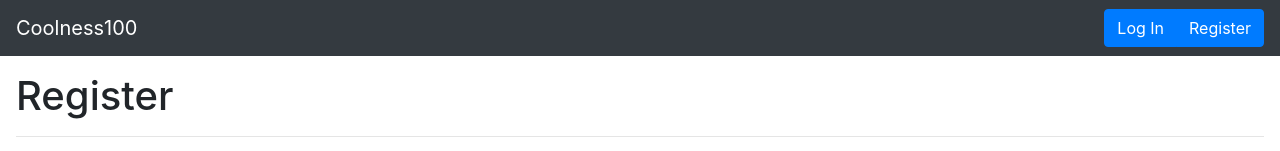
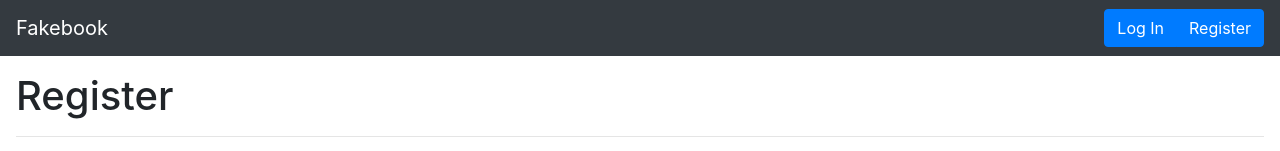
Before and after one commit to ElCholoGamer/fakebook, a React app: page /register in a window 1280 px wide. Shown: the top 151 px of the page. Built offline with nearby package versions, Linux system fonts and the light colour scheme.

Commit message:
rename to fakebook (sounds a lot better tbh)

```diff
--- a/package.json
+++ b/package.json
@@ -1,9 +1,9 @@
 {
-	"name": "coolness100",
+	"name": "fakebook",
 	"description": "The social network absolutely no one asked for",
 	"version": "1.0.0",
-	"repository": "https://github.com/ElCholoGamer/coolness100.git",
-	"homepage": "https://github.com/ElCholoGamer/coolness100#README.md",
+	"repository": "https://github.com/ElCholoGamer/fakebook.git",
+	"homepage": "https://github.com/ElCholoGamer/fakebook#README.md",
 	"author": "ElCholoGamer <josedanielgrayson@gmail.com>",
 	"license": "MIT",
 	"private": true,
--- a/public/index.html
+++ b/public/index.html
@@ -4,7 +4,7 @@
 		<meta charset="UTF-8" />
 		<meta name="viewport" content="width=device-width, initial-scale=1.0" />
 		<link rel="icon" href="/favicon.ico" />
-		<title>Coolness100</title>
+		<title>Fakebook</title>
 	</head>
 	<body>
 		<noscript>you dont have javascript enabled? thats cringe bro</noscript>
--- a/src/app/components/Header.tsx
+++ b/src/app/components/Header.tsx
@@ -20,7 +20,7 @@ const Header: React.FC<Props> = ({ user }) => {
 
 	return (
 		<Navbar bg="dark" variant="dark" expand="sm">
-			<Navbar.Brand href="/">Coolness100</Navbar.Brand>
+			<Navbar.Brand href="/">Fakebook</Navbar.Brand>
 			<Navbar.Toggle />
 
 			<Navbar.Collapse className="justify-content-end">
--- a/src/server/util/mailer/index.ts
+++ b/src/server/util/mailer/index.ts
@@ -22,7 +22,7 @@ const sendCode = (to: string, code: string) =>
 		const options: Mail.Options = {
 			from: MAILER_EMAIL,
 			to,
-			subject: 'Your Coolness100 code',
+			subject: 'Your Fakebook code',
 			html: mail.replace(/%CODE%/g, code),
 		};
 
```
Also changed, not shown: 1 other file (tests, documents, lock files or other folders).
